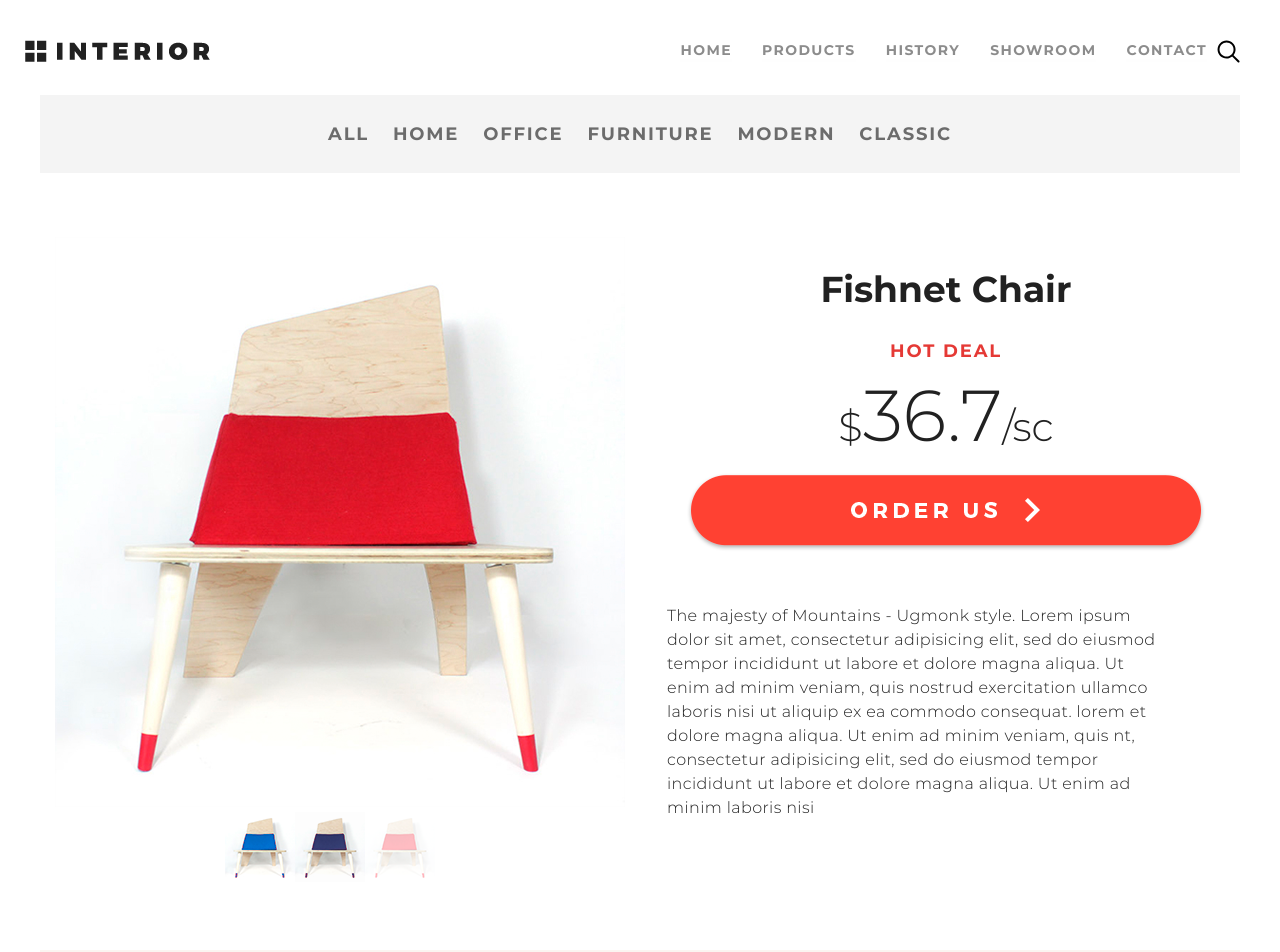
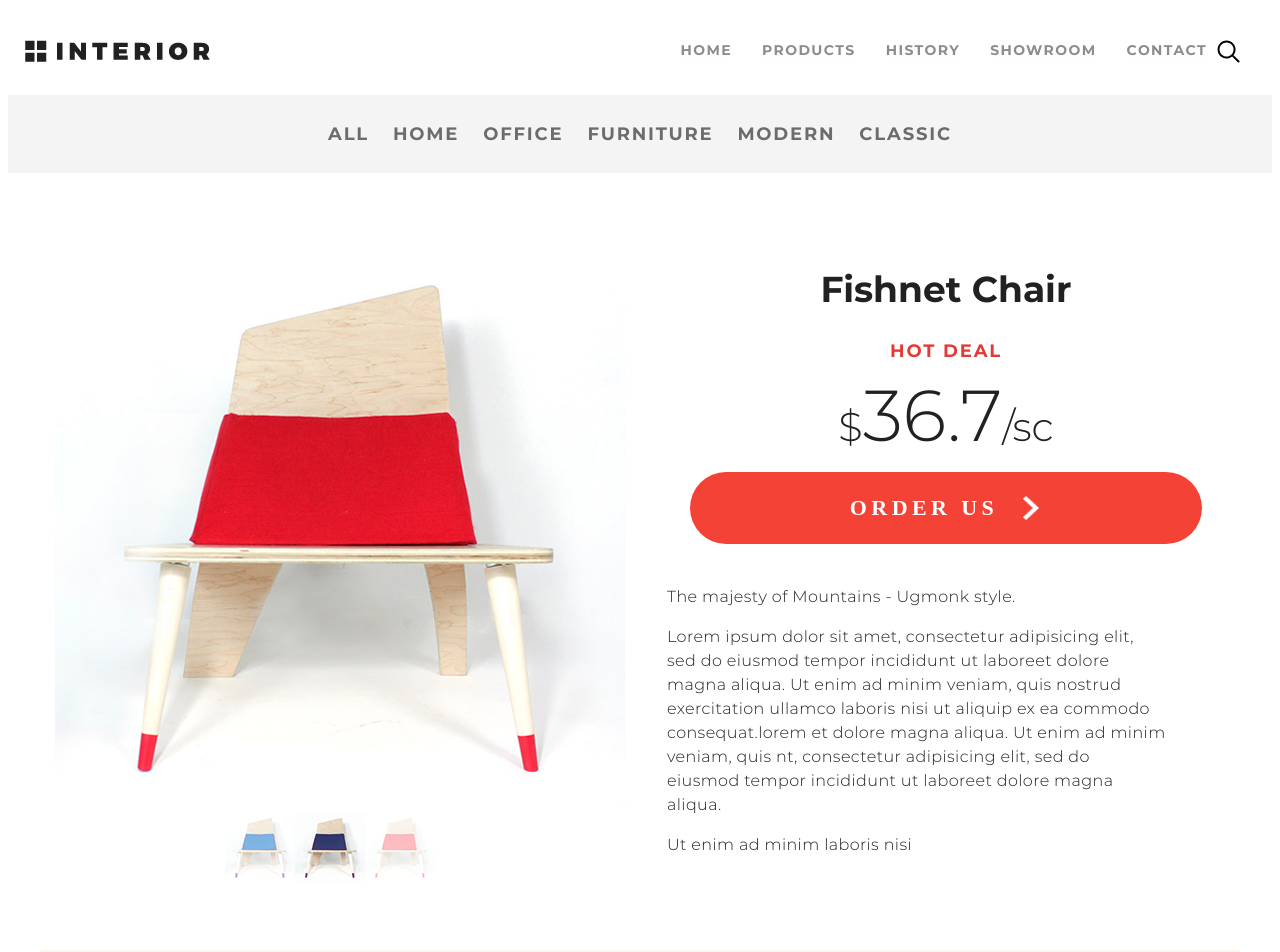
Before and after one commit to Kirrrusha/shop, a React (Create React App) app: page /product/1 in a window 1280 px wide. Shown: the top 952 px of the page. Built offline with nearby package versions, Linux system fonts and the light colour scheme.

Commit message:
add slider

```diff
--- a/package.json
+++ b/package.json
@@ -8,6 +8,7 @@
     "@testing-library/user-event": "^7.2.1",
     "connected-react-router": "^6.7.0",
     "history": "^4.10.1",
+    "html-react-parser": "^0.10.2",
     "lodash": "^4.17.15",
     "node-sass": "^4.13.1",
     "prop-types": "^15.7.2",
--- a/src/Components/Pages/Product.js
+++ b/src/Components/Pages/Product.js
@@ -1,9 +1,8 @@
 import React, { Component } from 'react';
 import { Link } from 'react-router-dom';
+import parseHtml from 'html-react-parser';
 
 import '../../assets/css/Product.scss';
-import AboutBtn from '../../assets/img/product/btn.png'
-import BigCard from '../../assets/img/product/big.png'
 
 class Product extends Component {
 
@@ -12,11 +11,11 @@ class Product extends Component {
             id: 1,
             alias: '',
             name: 'Fishnet Chair',
-            description: 'The majesty of Mountains - Ugmonk style.\n ' +
-                'Lorem ipsum dolor sit amet, consectetur adipisicing elit, sed do eiusmod tempor incididunt ut labore\n' +
-                'et dolore magna aliqua. Ut enim ad minim veniam, quis nostrud exercitation ullamco laboris nisi ut aliquip ex ea commodo consequat.\n' +
-                'lorem et dolore magna aliqua. Ut enim ad minim veniam, quis nt, consectetur adipisicing elit, sed do eiusmod tempor incididunt ut labore\n' +
-                'et dolore magna aliqua. Ut enim ad minim laboris nisi',
+            description: '<p>The majesty of Mountains - Ugmonk style.</p>' +
+                '<p>Lorem ipsum dolor sit amet, consectetur adipisicing elit, sed do eiusmod tempor incididunt ut labore' +
+                'et dolore magna aliqua. Ut enim ad minim veniam, quis nostrud exercitation ullamco laboris nisi ut aliquip ex ea commodo consequat.' +
+                'lorem et dolore magna aliqua. Ut enim ad minim veniam, quis nt, consectetur adipisicing elit, sed do eiusmod tempor incididunt ut labore' +
+                'et dolore magna aliqua.</p><p>Ut enim ad minim laboris nisi</p>',
             price: 36.70,
             images:[
                 {
@@ -37,52 +36,58 @@ class Product extends Component {
                     name: 'hot deal'
                 }
             ],
-        }
+        },
+        sliderIndex: 0,
+    };
+
+    changeSlider = (index) => {
+        this.setState({sliderIndex: index});
     };
 
     render() {
         const { alias } = this.props.match.params;
         const current = false;
-        const { product } = this.state;
 
+        const { product, sliderIndex } = this.state;
 
         const aboutproduct = (
             <div>
                 <h2>{product.name}</h2>
                 <div className='block-about-offer'>{product.offers.map( (elem, index)=>{
-                    return <div>{elem.name}</div>
+                    return <div key={index}>{elem.name}</div>
                 })}</div>
                 <div className='block-about-price'>$<span>{product.price}</span>/sc</div>
-                <img className='block-about-btn' src={AboutBtn} alt='button' />
-                <p className='block-about-description'>{product.description}</p>
+                <button className='block-about-btn'>Order Us</button>
+                <div className='block-about-description'>{parseHtml(product.description)}</div>
             </div>
         )
 
         const card = product.images.map( (card, index) =>{
             return  <img
+                        className={`${index === sliderIndex ? 'active' : 'pointer'}`}
                         src={card.small}
+                        onClick={() => this.changeSlider(index)}
                         alt='card'
                         key={`card-${index}`}
                     />
         })
 
-
         return(
-            <div className='products'>
+            <div className='product'>
                 <div className='head'>
                     <div className='container'>
-                        <Link className={'active'} to={``}>all</Link>
-                        <Link className={ current ? 'active' : '' } to={``}>home</Link>
-                        <Link className={ current ? 'active' : '' }>office</Link>
-                        <Link className={ current ? 'active' : '' }>furniture</Link>
-                        <Link className={ current ? 'active' : '' }>modern</Link>
-                        <Link className={ current ? 'active' : '' }>classic</Link>
+                        <Link className={'active'} to={`/`}>all</Link>
+                        <Link className={ current ? 'active' : '' } to={`/`}>home</Link>
+                        <Link className={ current ? 'active' : '' } to={`/`}>office</Link>
+                        <Link className={ current ? 'active' : '' } to={`/`}>furniture</Link>
+                        <Link className={ current ? 'active' : '' } to={`/`}>modern</Link>
+                        <Link className={ current ? 'active' : '' } to={`/`}>classic</Link>
                     </div>
                 </div>
                 <div className='container'>
                     <div className='block'>
                         <div className='block-card'>
-                            <img src={BigCard} alt='card' />
+                            <img src={product.images[sliderIndex].medium} alt='card' />
                             {card}
                         </div>
                         <div  className='block-about'>
--- a/src/assets/css/Product.scss
+++ b/src/assets/css/Product.scss
@@ -3,8 +3,10 @@
 body {
   background: $background-color-white !important;
 }
-.products {
-  @include wrapper();
+.product {
+  .container {
+    @include wrapper();
+  }
 
   .head {
     display: flex;
@@ -45,7 +47,11 @@ body {
       @include col();
       width: calc(50% - 50px);
 
+      .active {
+        opacity: 0.5;
+      }
     }
+
     &-about {
       @include col();
       width: calc(50% + 50px);
@@ -94,7 +100,29 @@ body {
       }
 
       &-btn{
-        padding: 2rem 0;
+        // padding: 2rem 0;
+        padding: 24px 204px 24px 160px;
+        border-radius: 50px;
+        margin-top: 31px;
+        margin-bottom: 25px;
+        border: none;
+        outline: none;
+        background-color: #f44336;
+        font-family: Montserrat;
+        font-size: 22px;
+        font-weight: bold;
+        font-stretch: normal;
+        font-style: normal;
+        line-height: 1.09;
+        letter-spacing: 4.4px;
+        text-align: center;
+        color: #ffffff;
+        text-transform: uppercase;
+
+        background-repeat: no-repeat;
+        background-position: 333px 50%;
+        background-size: 16px 24px;
+        background-image: url("../../assets/img/product/arrow.png");
 
         &:hover{
           opacity: 0.7;
@@ -116,4 +144,8 @@ body {
       }
     }
   }
+
+  .pointer {
+    cursor: pointer;
+  }
 }
```
Also changed, not shown: src/assets/img/product/arrow.png (added), 1 other file (tests, documents, lock files or other folders).
